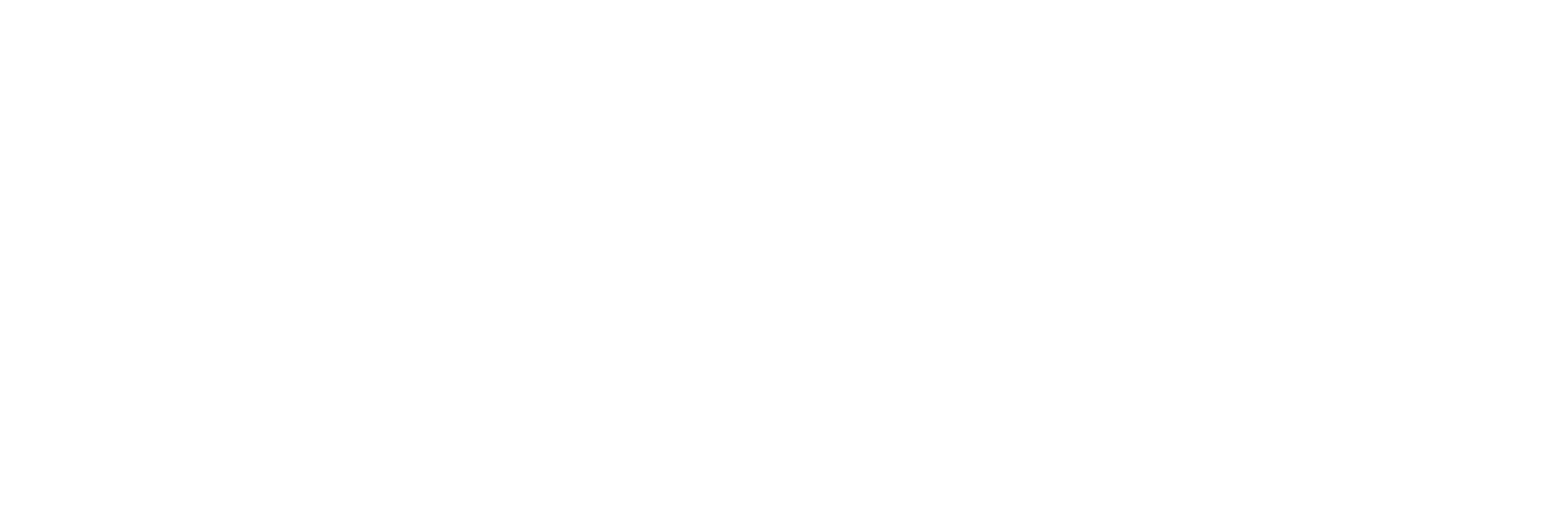
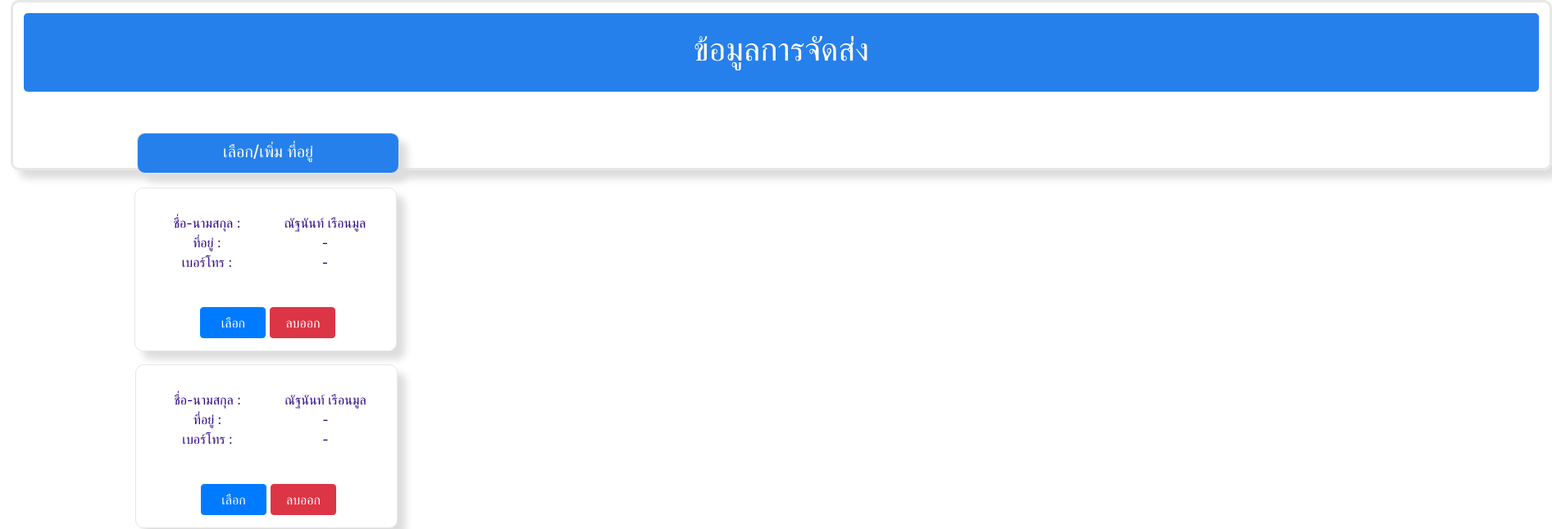
Before and after one commit to artty7541/newpro, a React (Create React App) app: page /information in a window 1280 px wide. Shown: the part 154-800 px from the top of the page at 82% size, 1893 px wide, since content can reach past the window. Built offline with nearby package versions, Linux system fonts and the light colour scheme.

Commit message:
update to remote githup

```diff
--- a/src/App.js
+++ b/src/App.js
@@ -13,7 +13,7 @@
 import searchandRegistrational from "./components/searchandRegistrational";
 import trace from "./components/trace";
 import finish from "./components/finish";
-
+import information from "./components/information";
 class App extends Component {
   render() {
     return (
@@ -43,6 +43,7 @@
         <Route path="/searchandRegistrational" component={searchandRegistrational} />
         <Route path="/trace" component={trace} />
         <Route path="/finish" component={finish} />
+        <Route path="/information" component={information} />
       </Switch>
     );
   }
--- a/src/components/Header.js
+++ b/src/components/Header.js
@@ -3,16 +3,20 @@
 import Footer from "./Footer";
 import {Button} from "react-bootstrap";
 import { Link } from "react-router-dom";
+import images from "./images/ควายป่า_2.jpg";
 
 const Header = () => {
   return (
+
+    <div className="body">
     <div className="container-fluid ">
       <div
         className="row "
         style={{ backgroundColor: "#1900ff", color: "white", padding: "20px"  }}
       >
+
         <div className="col">
-          <div className="row size-font">
+          <div className="row size-font ">
             การขึ้นทะเบียนกระบือและออกใบพันธุ์ประวัติกระบือออนไลน์
           </div>
           <div className="row size-font-eng">
@@ -21,7 +25,7 @@
           </div>
         </div>
 
-        <div className="col-1 font-right">
+        <div className="col-1 font-right ">
           <Link to="/login"><button className="button">
 
               เข้าสู่ระบบ
@@ -51,6 +55,7 @@
       </div>
       <Footer />
     </div>
+    </div>
   );
 };
 export default Header;
--- a/src/components/dash.js
+++ b/src/components/dash.js
@@ -4,9 +4,10 @@
 import NavbarLogin from "./navbar";
 import { Card, Col,Row} from "react-bootstrap";
 import buf from "./images/background.jpg";
+
 const Header = () => {
   return (
-    <div className="container-fluid">
+    <div className="container-fluid ">
       <div
         className="row "
         style={{ backgroundColor: "#1900ff", color: "white", padding: "20px" }}
--- a/src/components/finish.js
+++ b/src/components/finish.js
@@ -1,7 +1,7 @@
 import React from "react";
 import "./../photo.css";
 import Footer from "./Footer";
-import { Form, Button, Row, Col, Table, Card,Tab, } from "react-bootstrap";
+import { Form, Button, Row, Col, Table, Card,Tab,Nav } from "react-bootstrap";
 import NavbarLogin from "./navbar";
 const Header = () => {
   return (
--- /dev/null
+++ b/src/components/information.js
@@ -0,0 +1,146 @@
+import React from "react";
+
+import "./../photo.css";
+import Footer from "./Footer";
+import { Form, Button, Row, Col,Card } from "react-bootstrap";
+import NavbarLogin from "./navbar";
+const Header = () => {
+  return (
+    <div className="container-fluid ">
+      <div
+        className="row "
+        style={{ backgroundColor: "#1900ff", color: "white", padding: "20px" }}
+      >
+        <div className="col">
+          <div className="row size-font">
+            การขึ้นทะเบียนกระบือและออกใบพันธุ์ประวัติกระบือออนไลน์
+          </div>
+          <div className="row size-font-eng">
+            {" "}
+            Buffalo Registration and Pedigree Online
+          </div>
+        </div>
+      </div>
+      <NavbarLogin />
+      <div>
+      <div class="center" className="coler-bg5 border-c" >
+  <div className="border-c1" >
+    <div className="border-c3" style={{ backgroundColor: "#2680EB", color: "white", padding: "20px" }}>
+    <h1>ข้อมูลการจัดส่ง</h1>
+    </div>
+
+        <div className="col-md-4">
+
+          <Card className="r-margintop border-c9" style={{ width: "20rem" ,backgroundColor:"#2680EB",color:"white",padding: "10px" }}>
+          <Card.Title >เลือก/เพิ่ม ที่อยู่</Card.Title>
+
+          </Card>
+        </div>
+
+        </div><p className="row"> </p>
+    <p className="row"> </p>
+    <p className="row"> </p>
+    <p className="row"> </p>
+
+        <div className="col-md-4">
+
+          <Card className="r-margintop border-c10" style={{ width: "20rem" ,padding: "10px" }}>
+
+            <Card.Body>
+
+              <Row>
+              <Col>
+              ชื่อ-นามสกุล :
+              </Col>
+              <Col>
+              ณัฐนันท์ เรือนมูล
+              </Col>
+              </Row>
+              <Row>
+              <Col>
+              ที่อยู่ :
+              </Col>
+              <Col>
+              -
+              </Col>
+              </Row>
+              <Row>
+              <Col>
+              เบอร์โทร :
+              </Col>
+              <Col>
+              -
+              </Col>
+              </Row>
+
+            </Card.Body>
+            <p className="row"> </p>
+    <p className="row"> </p>
+    <p className="row"> </p>
+    <div>
+            <Button type="submit" className="btn btn-blue space" style={{width: "5rem"}}>
+          เลือก
+        </Button>
+        <Button type="cancel" className="btn btn-danger" style={{width: "5rem"}}>
+          ลบออก
+        </Button>
+        </div>
+          </Card>
+          <p className="row"> </p>
+
+          <div className="col-md-4">
+
+          <Card className="r-margintop border-c11" style={{ width: "20rem" ,padding: "10px" }}>
+
+            <Card.Body>
+
+              <Row>
+              <Col>
+              ชื่อ-นามสกุล :
+              </Col>
+              <Col>
+              ณัฐนันท์ เรือนมูล
+              </Col>
+              </Row>
+              <Row>
+              <Col>
+              ที่อยู่ :
+              </Col>
+              <Col>
+              -
+              </Col>
+              </Row>
+              <Row>
+              <Col>
+              เบอร์โทร :
+              </Col>
+              <Col>
+              -
+              </Col>
+              </Row>
+
+            </Card.Body>
+            <p className="row"> </p>
+    <p className="row"> </p>
+    <p className="row"> </p>
+    <div>
+            <Button type="submit" className="btn btn-blue space" style={{width: "5rem"}}>
+          เลือก
+        </Button>
+        <Button type="cancel" className="btn btn-danger" style={{width: "5rem"}}>
+          ลบออก
+        </Button>
+        </div>
+          </Card>
+           </div>
+           </div>
+
+        </div>
+  </div>
+  </div>
+
+
+
+  );
+};
+export default Header;
--- a/src/components/regis.js
+++ b/src/components/regis.js
@@ -5,11 +5,12 @@
 const Header = () => {
   return (
     <div className="container-fluid ">
+
       <div
         className="row "
         style={{ backgroundColor: "#1900ff", color: "white", padding: "20px" }}
       >
-        <div className="col">
+        <div className="col ">
           <div className="row size-font">
             การขึ้นทะเบียนกระบือและออกใบพันธุ์ประวัติกระบือออนไลน์
           </div>
--- a/src/photo.css
+++ b/src/photo.css
@@ -278,3 +278,29 @@
   background-color: #ffffff;
   box-shadow: 10px 10px 10px #dddddd;
 }
+.border-c9{
+  height: 50px;
+  border-style: solid;
+  border-color: #e7e7e7;
+  border-radius: 10px;
+  background-color: #ffffff;
+  box-shadow: 10px 10px 10px #dddddd;
+}
+.border-c10{
+  height: 200px;
+  border-style: solid;
+  border-color: #e7e7e7;
+  border-radius: 10px;
+  background-color: #ffffff;
+  box-shadow: 10px 10px 10px #dddddd;
+}
+.border-c11{
+  margin-top: 250px;
+  height: 200px;
+  border-style: solid;
+  border-color: #e7e7e7;
+  border-radius: 10px;
+  background-color: #ffffff;
+  box-shadow: 10px 10px 10px #dddddd;
+  left: 85px;
+}
```
